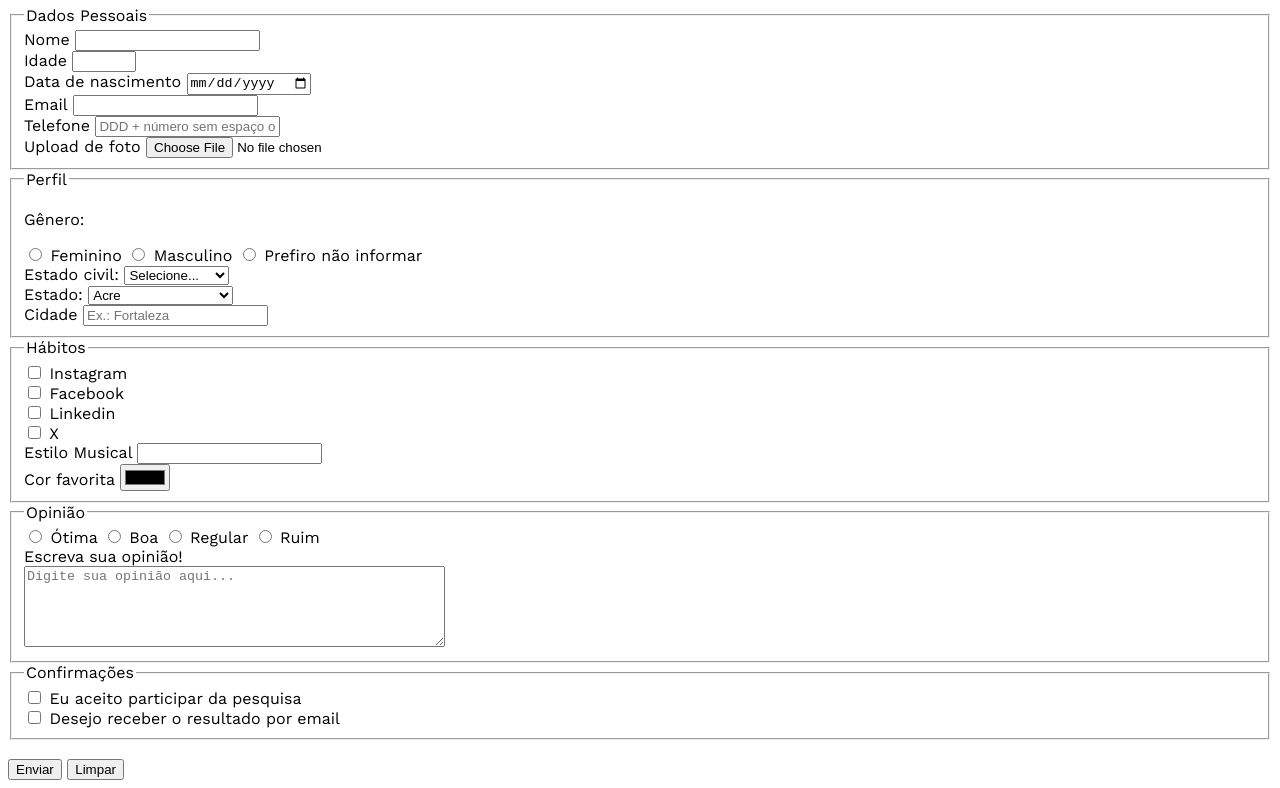
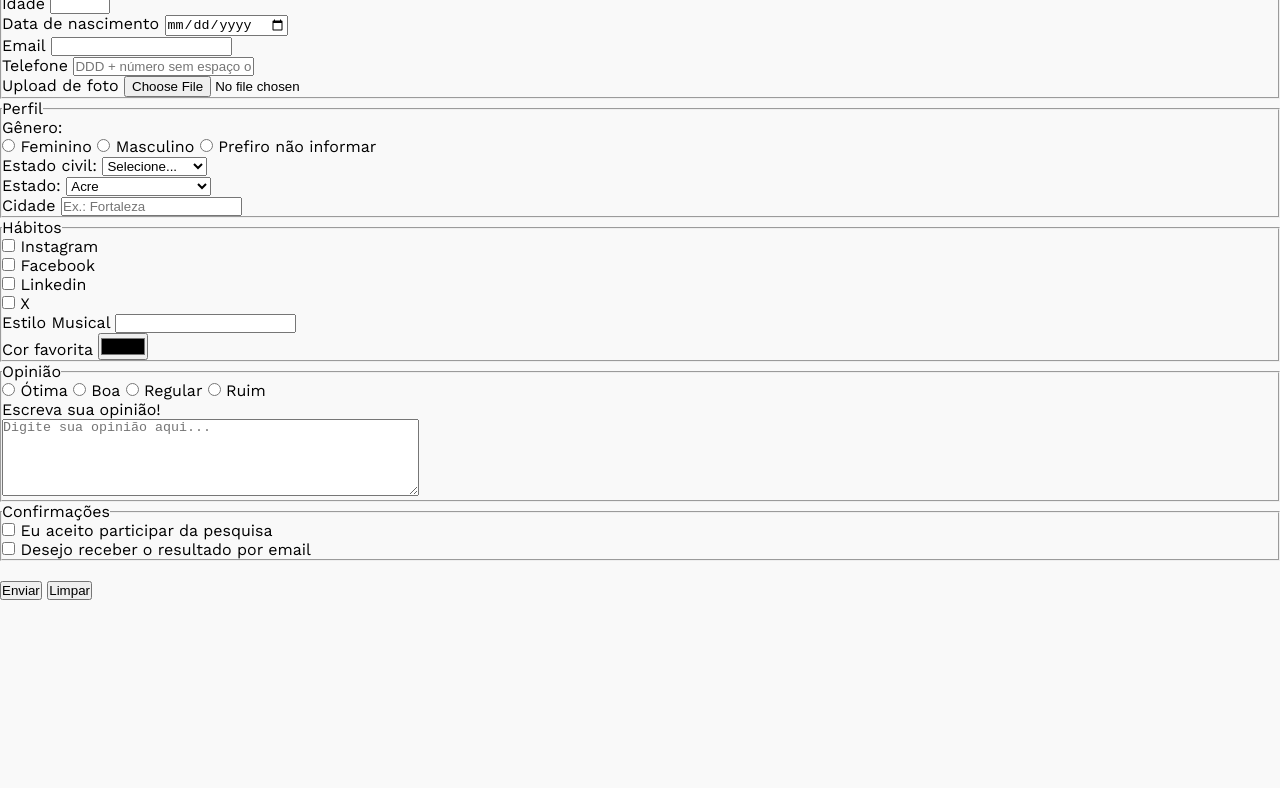
Before and after one commit to desouza98/pesquisa-culturama, a plain HTML site: page index.html in a window 1280 px wide. Shown: the part 194-982 px from the top of the page. After the commit the page ends 800 px from the top, so only its background shows below. Drawn offline with nearby package versions, Linux system fonts and the light colour scheme.

```diff
--- a/style.css
+++ b/style.css
@@ -1,5 +1,12 @@
+
+* {
+    margin: 0;
+    padding: 0;
+    box-sizing: border-box;
+}
 
 body {
+    background-color: #f9f9f9;
     font-family: "Work Sans", sans-serif;
 }
 
```
